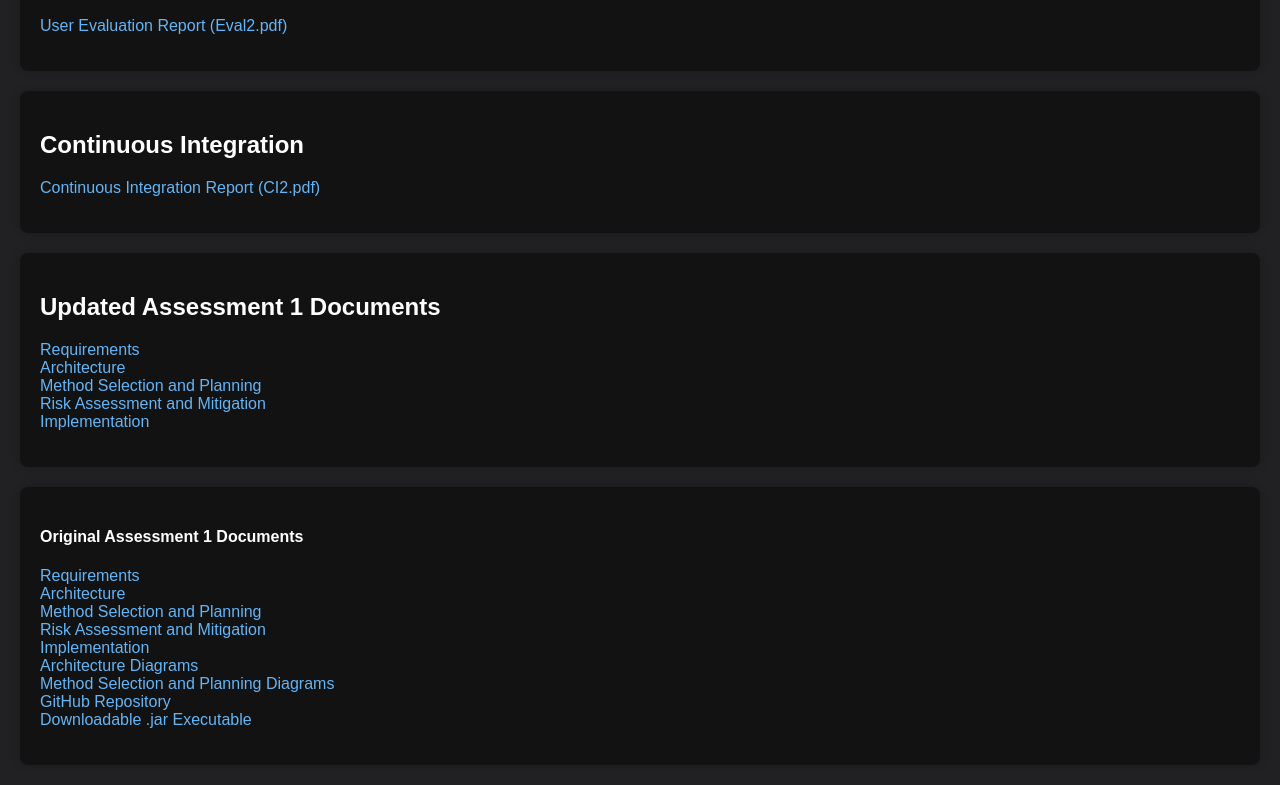
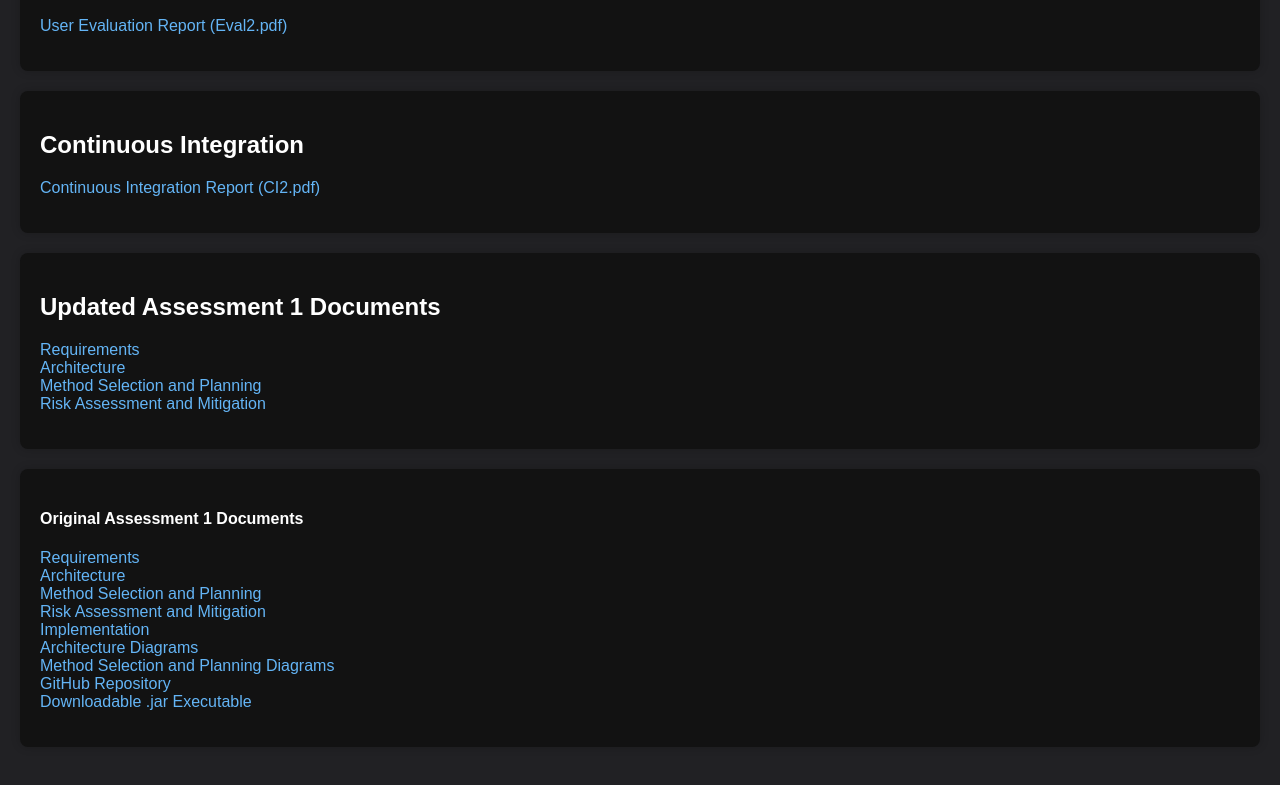
Before and after one commit to UoYCS/HeslingtonHustleAss2Website, a plain HTML site: page index.html in a window 1280 px wide. Shown: the part 746-1531 px from the top of the page. Drawn offline with Linux system fonts and the light colour scheme.

Commit message:
Another commit

```diff
--- a/index.html
+++ b/index.html
@@ -61,8 +61,6 @@
             <li><a href="A1U/Arch1U.pdf" target="_blank">Architecture</a></li>
             <li><a href="A1U/Plan1U.pdf" target="_blank">Method Selection and Planning</a></li>
             <li><a href="A1U/Risk1U.pdf" target="_blank">Risk Assessment and Mitigation</a></li>
-            <li><a href="A1U/docs/Impl1.pdf" target="_blank">Implementation</a></li>
-        </ul>
     </section>
 
     <section id="A1Documents">
```
